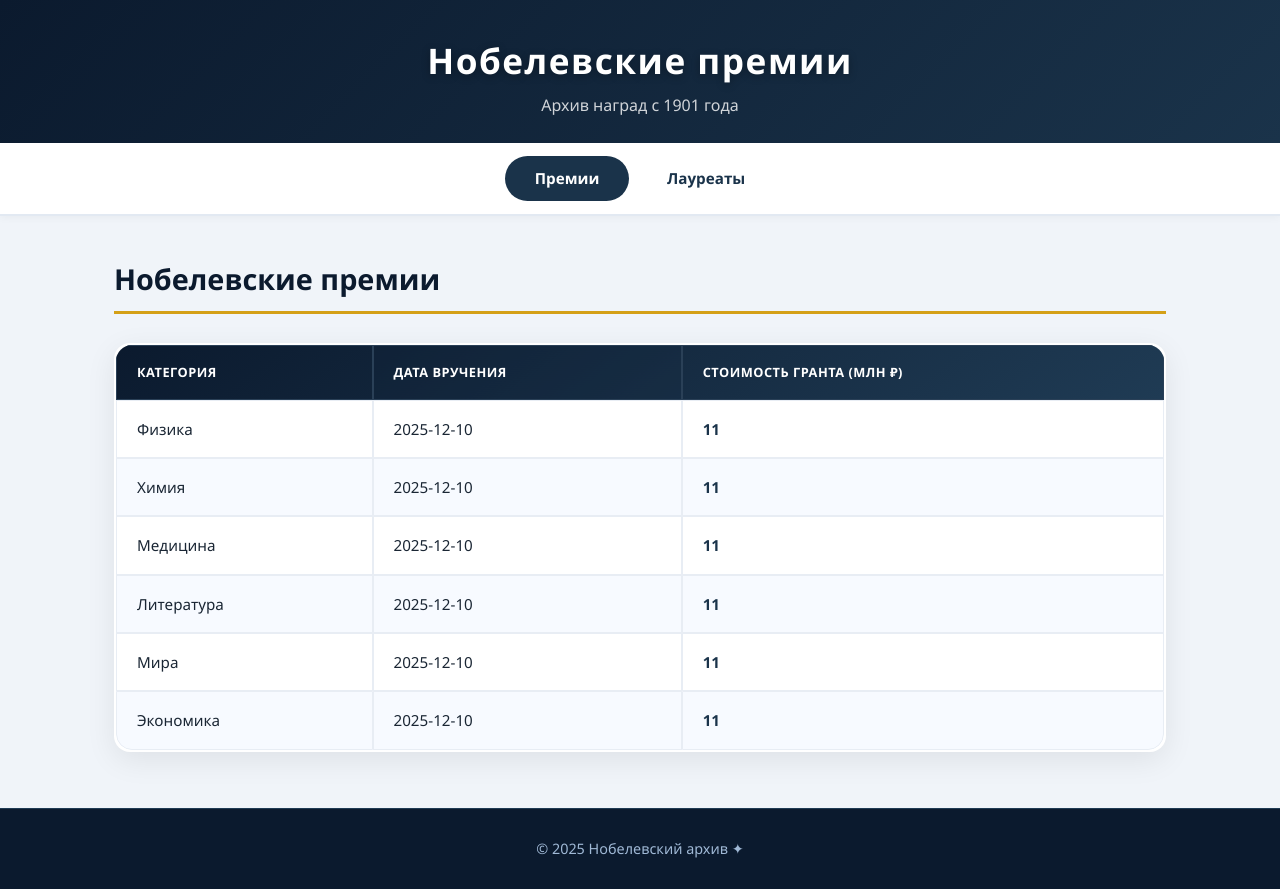
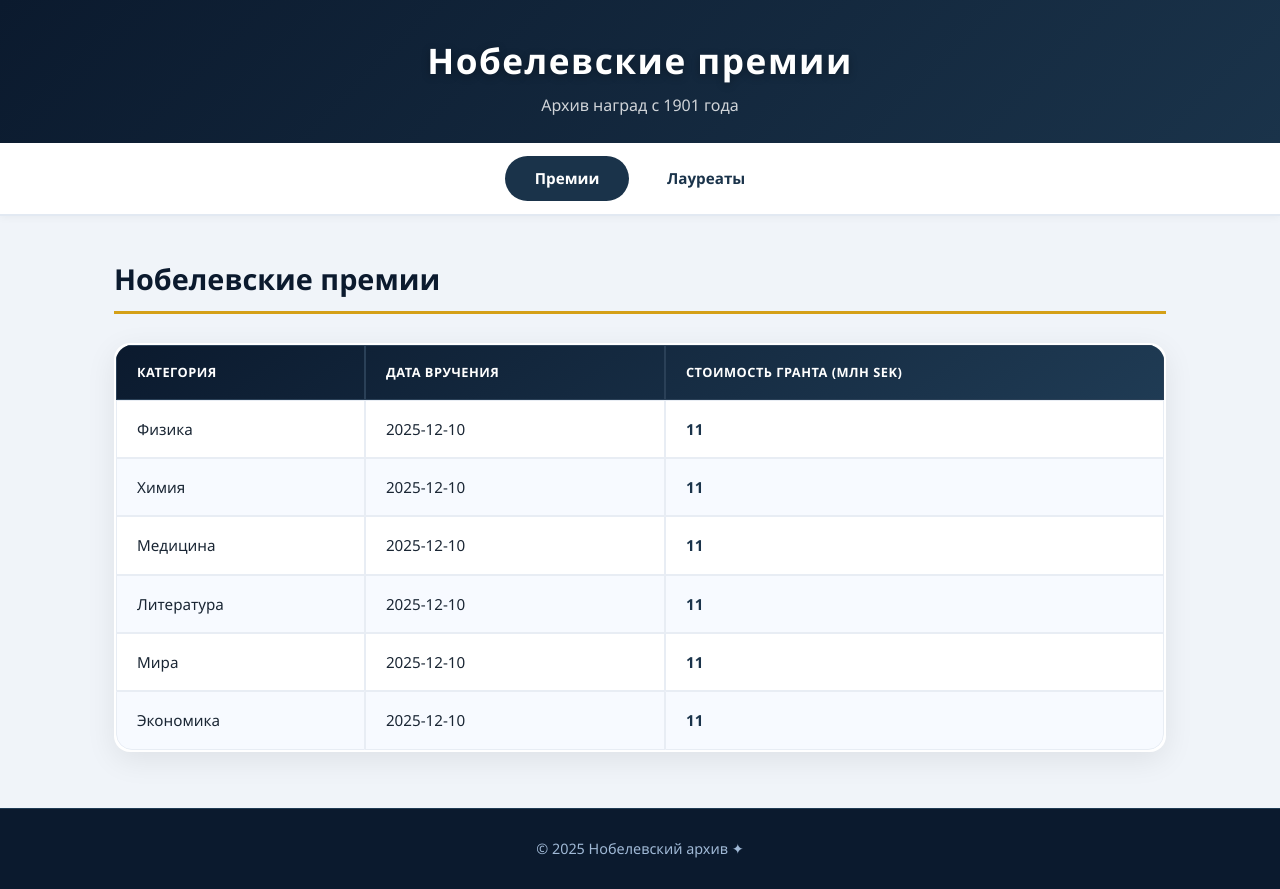
Before and after one commit to Aalexandram-l/Web-labs, a Vue app in the folder lab2-vue-spa/: page /prizes in a window 1280 px wide. Built offline with nearby package versions, Linux system fonts and the light colour scheme.

Commit message:
Update PrizesView.vue

```diff
--- a/lab2-vue-spa/src/views/PrizesView.vue
+++ b/lab2-vue-spa/src/views/PrizesView.vue
@@ -19,7 +19,7 @@ export default {
       columns: [
         { key: 'category', label: 'Категория' },
         { key: 'date', label: 'Дата вручения' },
-        { key: 'grant', label: 'Стоимость гранта (млн ₽)' }
+        { key: 'grant', label: 'Стоимость гранта (млн SEK)' }
       ],
       prizes: prizesData
     }
```
